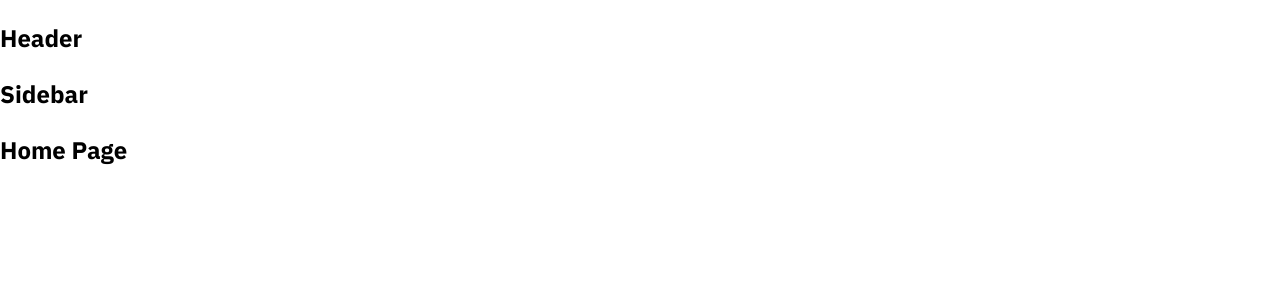
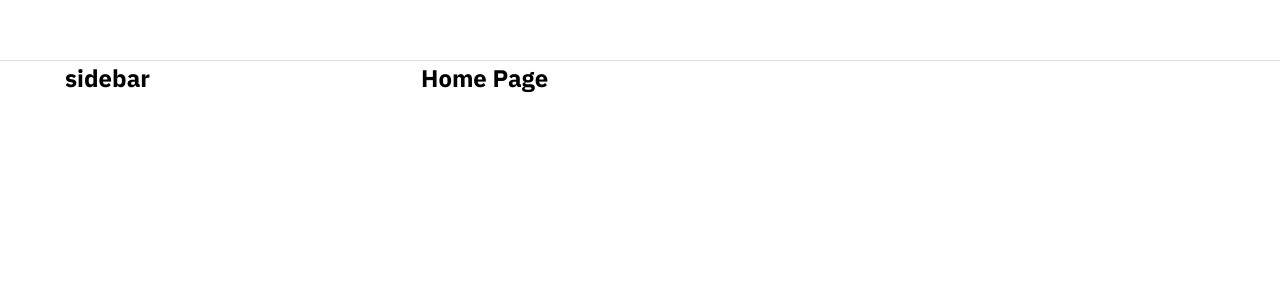
Before and after one commit to LongLuu33931/tiktok-ui, a React (Create React App) app: page / in a window 1280 px wide. Shown: the top 300 px of the page. Built offline with nearby package versions, Linux system fonts and the light colour scheme.

Commit message:
Layout #1

```diff
--- a/package.json
+++ b/package.json
@@ -6,6 +6,7 @@
     "@testing-library/jest-dom": "^5.16.5",
     "@testing-library/react": "^13.4.0",
     "@testing-library/user-event": "^13.5.0",
+    "classnames": "^2.3.2",
     "normalize.css": "^8.0.1",
     "react": "^18.2.0",
     "react-dom": "^18.2.0",
--- a/src/components/GlobalStyles/GlobalStyles.scss
+++ b/src/components/GlobalStyles/GlobalStyles.scss
@@ -3,10 +3,16 @@
 
 :root {
   --primary: #fe2c55;
+
+  //Default Layout
+  --default-layout-header-height: 60px;
+  --default-layout-width: 1150px;
 }
 
 * {
   box-sizing: border-box;
+  margin: 0;
+  padding: 0;
 }
 
 html {
--- /dev/null
+++ b/src/components/Layout/DefaultLayout/DefaultLayout.module.scss
@@ -0,0 +1,14 @@
+.wrapper {
+  display: flex;
+  flex-direction: column;
+  align-items: center;
+}
+
+.container {
+  display: flex;
+  width: var(--default-layout-width);
+}
+
+.content {
+  flex: 1;
+}
--- /dev/null
+++ b/src/components/Layout/DefaultLayout/SideBar/Sidebar.module.scss
@@ -0,0 +1,3 @@
+.wrapper {
+  width: 356px;
+}
--- a/src/components/Layout/DefaultLayout/SideBar/index.js
+++ b/src/components/Layout/DefaultLayout/SideBar/index.js
@@ -1,5 +1,9 @@
+import classNames from 'classnames/bind';
+import styles from './Sidebar.module.scss'
+
+const cx = classNames.bind(styles)
 function Sidebar() {
-  return <h2>Sidebar</h2>;
+  return <aside className={cx('wrapper')}><h2>sidebar</h2></aside>
 }
 
 export default Sidebar;
--- a/src/components/Layout/DefaultLayout/index.js
+++ b/src/components/Layout/DefaultLayout/index.js
@@ -1,16 +1,20 @@
+import classNames from 'classnames/bind';
 import Header from '~/components/Layout/components/Header';
+import styles from './DefaultLayout.module.scss'
 import Sidebar from './SideBar';
 
-function defaultLayout({ children }) {
+const cx = classNames.bind(styles)
+
+function DefaultLayout({ children }) {
   return (
-    <div>
+    <div className={cx('wrapper')}>
       <Header />
-      <div className="container">
+      <div className={cx('container')}>
         <Sidebar />
-        <div className="content">{children}</div>
+        <div className={cx('content')}>{children}</div>
       </div>
     </div>
   );
 }
 
-export default defaultLayout;
+export default DefaultLayout;
--- a/src/components/Layout/HeaderOnly/index.js
+++ b/src/components/Layout/HeaderOnly/index.js
@@ -1,6 +1,6 @@
 import Header from '~/components/Layout/components/Header';
 
-function defaultLayout({ children }) {
+function HeaderOnly({ children }) {
   return (
     <div>
       <Header />
@@ -11,4 +11,4 @@
   );
 }
 
-export default defaultLayout;
+export default HeaderOnly;
--- /dev/null
+++ b/src/components/Layout/components/Header/Header.module.scss
@@ -0,0 +1,12 @@
+.wrapper {
+  width: 100%;
+  height: var(--default-layout-header-height);
+  box-shadow: 0px 1px 1px rgb(0 0 0 / 12%);
+  display: flex;
+  justify-content: center;
+}
+
+.inner {
+  height: 100%;
+  width: var(--default-layout-width);
+}
--- a/src/components/Layout/components/Header/index.js
+++ b/src/components/Layout/components/Header/index.js
@@ -1,5 +1,12 @@
+import classNames from 'classnames/bind';
+import styles from './Header.module.scss';
+
+const cx = classNames.bind(styles);
+
 function Header() {
-  return <h2>Header</h2>;
+  return <header className={cx('wrapper')}>
+    <div className={cx('inner')}></div>
+  </header>;
 }
 
 export default Header;
```
Also changed, not shown: 1 other file (tests, documents, lock files or other folders).
